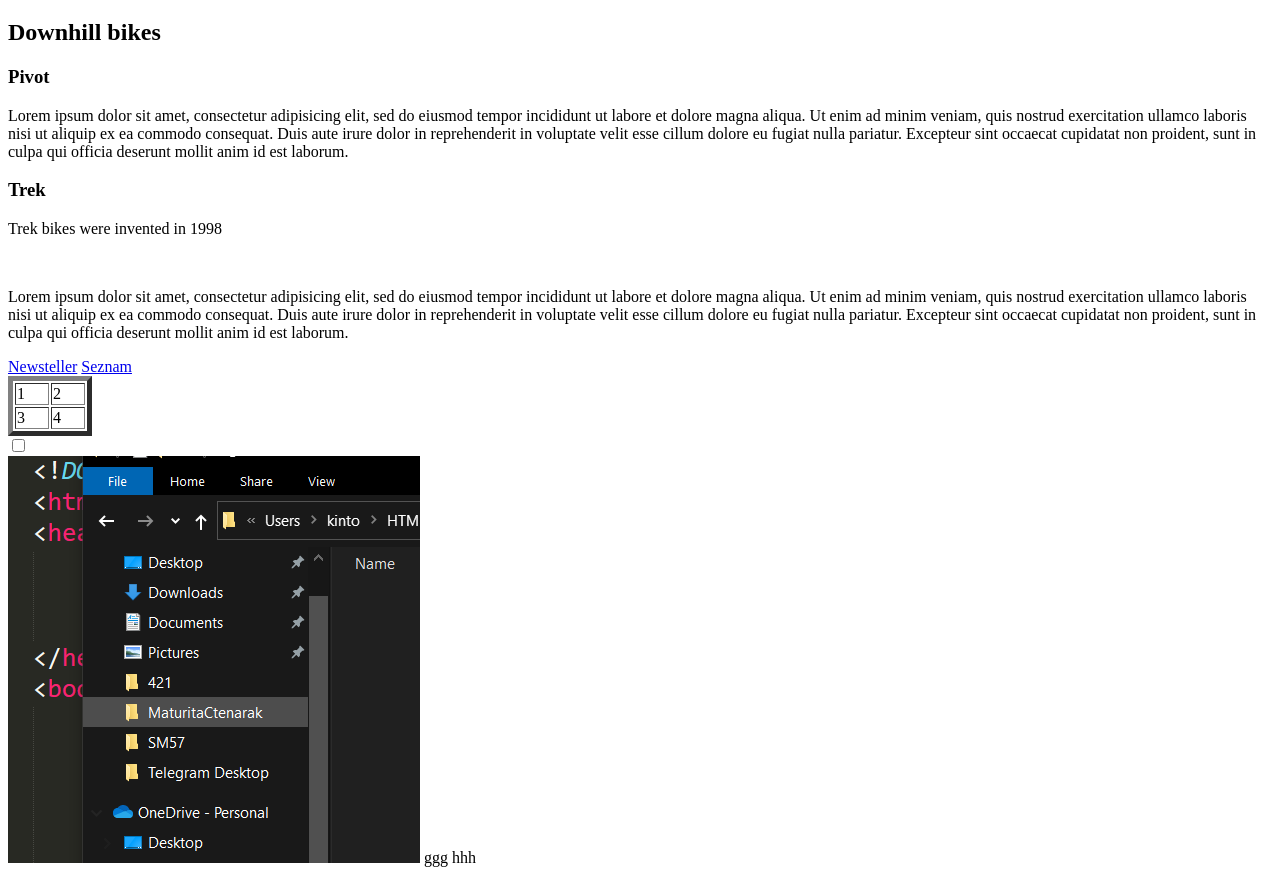
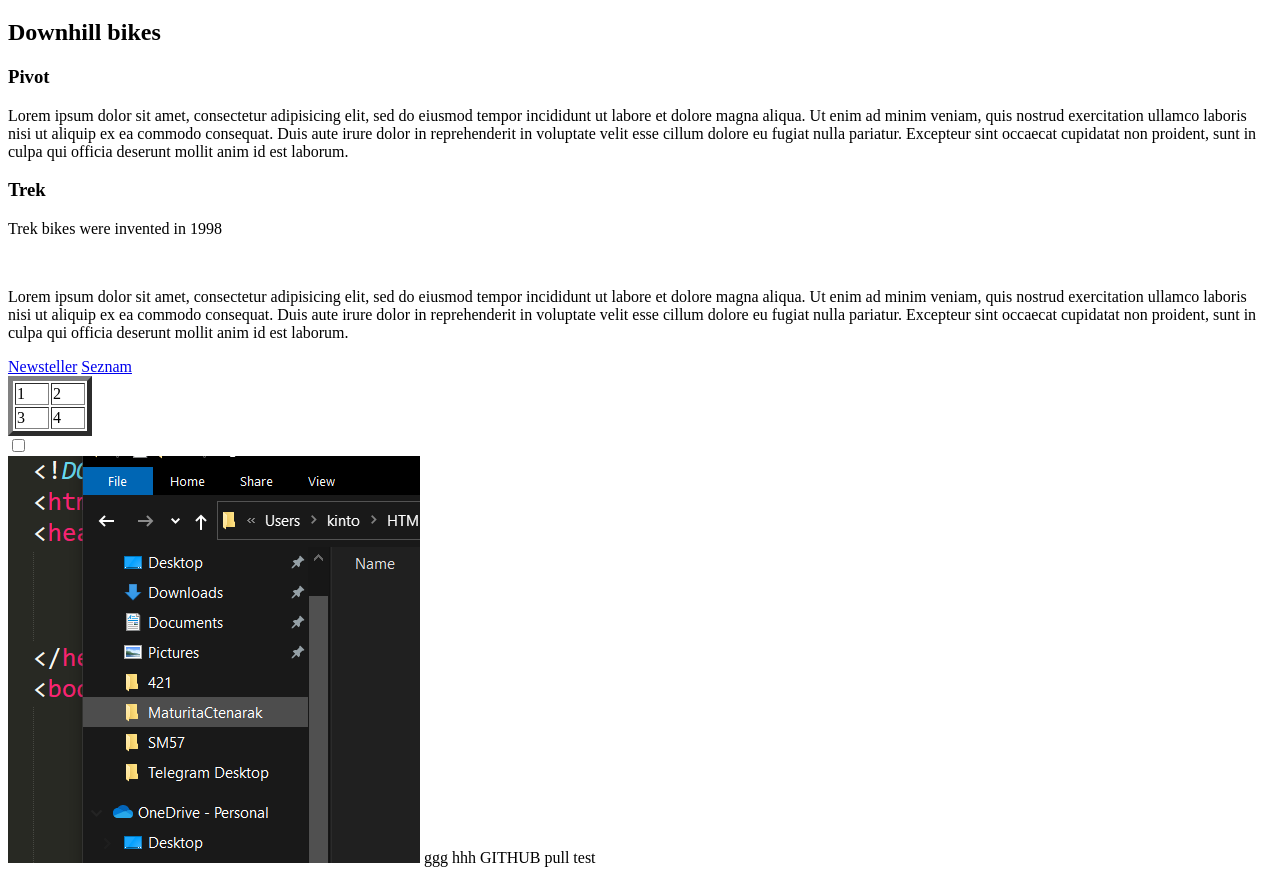
Before and after one commit to MaksymDoremi/html1509, a plain HTML site: page index.html in a window 1280 px wide. Shown: the part 61-936 px from the top of the page. Drawn offline with Linux system fonts and the light colour scheme.

Commit message:
Update index.html

```diff
--- a/index.html
+++ b/index.html
@@ -51,5 +51,7 @@
     ggg
     hhh
 
+    GITHUB pull test
+
 </body>
 </html>
```
